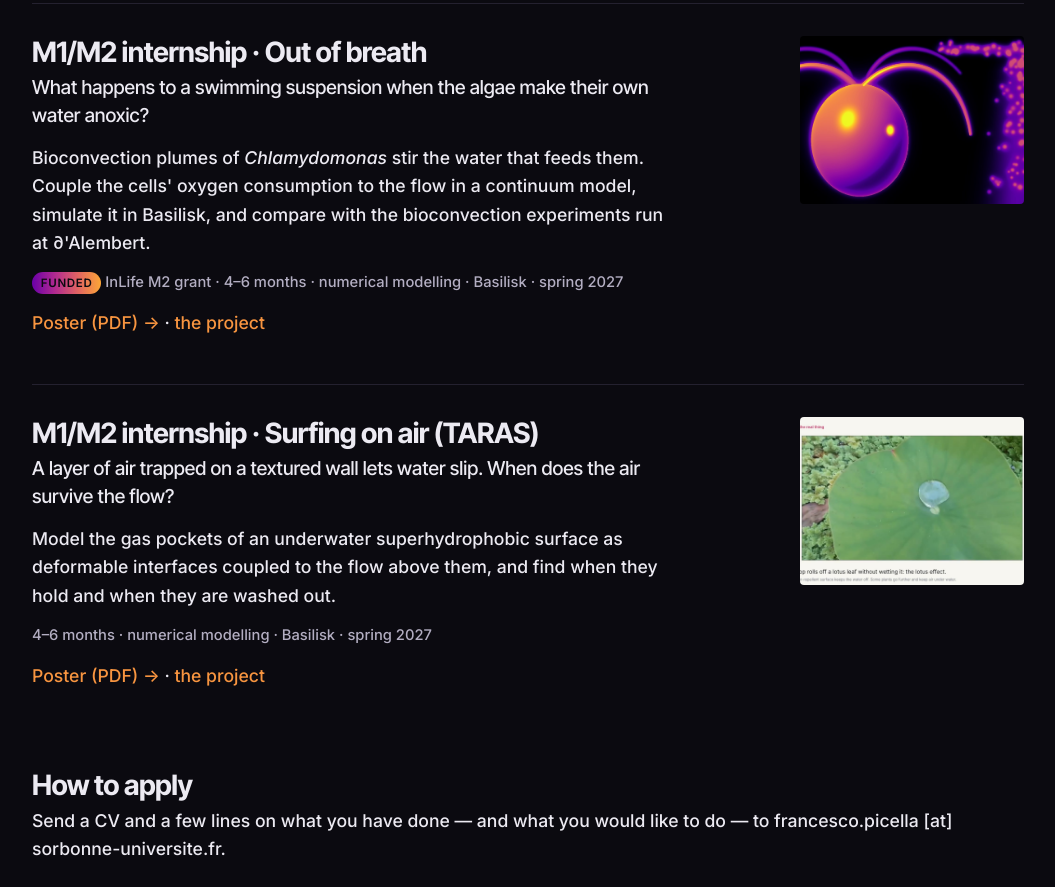
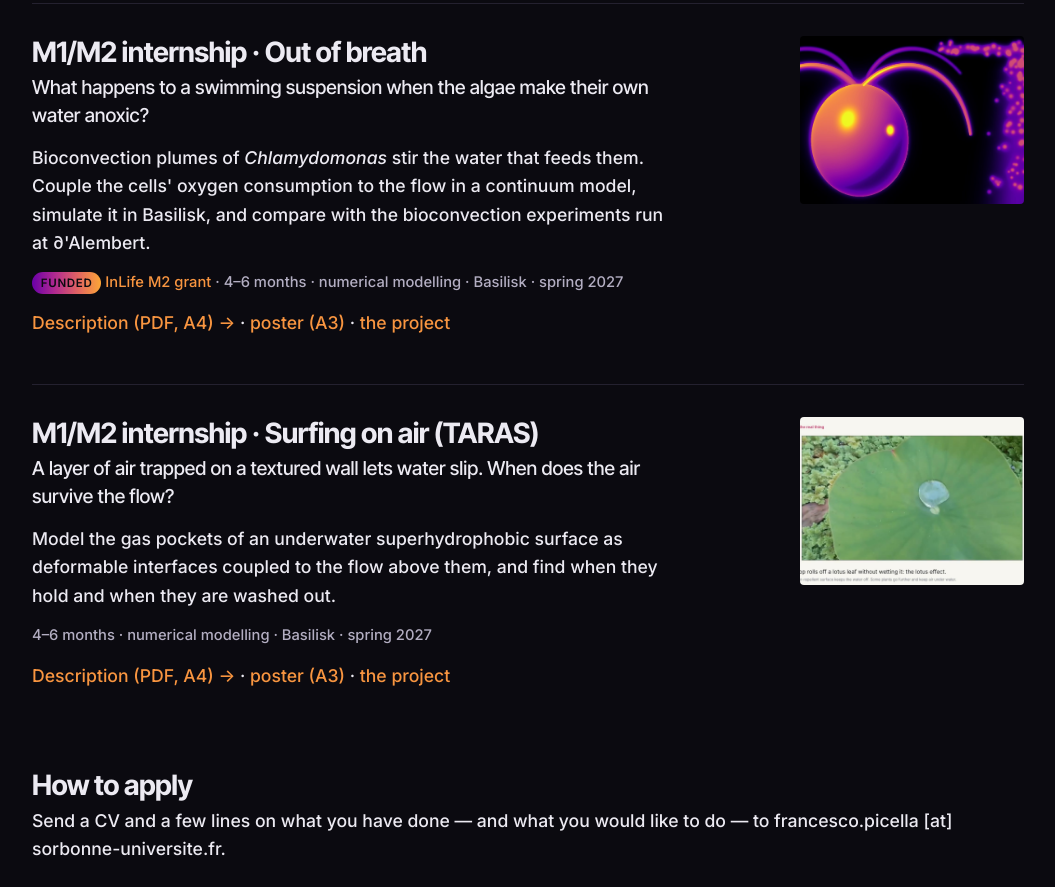
Before and after one commit to fpicella/fpicella.github.io, a plain HTML site: page positions.html in a window 1280 px wide. Shown: the part 374-1261 px from the top of the page, without its empty margins (112-1167 px from the left). Drawn offline with Linux system fonts and the light colour scheme.

Commit message:
A4 internship descriptions next to the posters; InLife link
Co-Authored-By: Claude Opus 5.5 <noreply@anthropic.com>
Claude-Session: https://claude.ai/code/session_01S19jZWP5PWQW9RxbjNpNJ1

```diff
--- a/positions.html
+++ b/positions.html
@@ -30,8 +30,8 @@
 <h3>M1/M2 internship · Out of breath</h3>
 <p class="q">What happens to a swimming suspension when the algae make their own water anoxic?</p>
 <p>Bioconvection plumes of <i>Chlamydomonas</i> stir the water that feeds them. Couple the cells' oxygen consumption to the flow in a continuum model, simulate it in Basilisk, and compare with the bioconvection experiments run at ∂'Alembert.</p>
-<p class="meta"><span class="badge">funded</span> InLife M2 grant · 4–6 months · numerical modelling · Basilisk · spring 2027</p>
-<p><a href="assets/stages/poster-out-of-breath.pdf">Poster (PDF) →</a> · <a href="research.html#bioconvection">the project</a></p>
+<p class="meta"><span class="badge">funded</span> <a href="https://inlife.sorbonne-universite.fr/formation-0/gratifications-de-stage-de-m2-2026-2027">InLife M2 grant</a> · 4–6 months · numerical modelling · Basilisk · spring 2027</p>
+<p><a href="assets/stages/internship-out-of-breath.pdf">Description (PDF, A4) →</a> · <a href="assets/stages/poster-out-of-breath.pdf">poster (A3)</a> · <a href="research.html#bioconvection">the project</a></p>
 </div>
 <img alt="A Chlamydomonas cell and the plume a crowd of them builds" loading="lazy" src="assets/img/chlamy-composite.jpg"/>
 </article>
@@ -41,7 +41,7 @@
 <p class="q">A layer of air trapped on a textured wall lets water slip. When does the air survive the flow?</p>
 <p>Model the gas pockets of an underwater superhydrophobic surface as deformable interfaces coupled to the flow above them, and find when they hold and when they are washed out.</p>
 <p class="meta">4–6 months · numerical modelling · Basilisk · spring 2027</p>
-<p><a href="assets/stages/poster-taras.pdf">Poster (PDF) →</a> · <a href="research.html#ushs">the project</a></p>
+<p><a href="assets/stages/internship-taras.pdf">Description (PDF, A4) →</a> · <a href="assets/stages/poster-taras.pdf">poster (A3)</a> · <a href="research.html#ushs">the project</a></p>
 </div>
 <img alt="A water drop on a lotus leaf" loading="lazy" src="assets/img/taras-1-poster.jpg"/>
 </article>
```
Also changed, not shown: index.html (+1 -1 lines), news.html (+1 -1 lines), research.html (+1 -1 lines), 2 other files.
